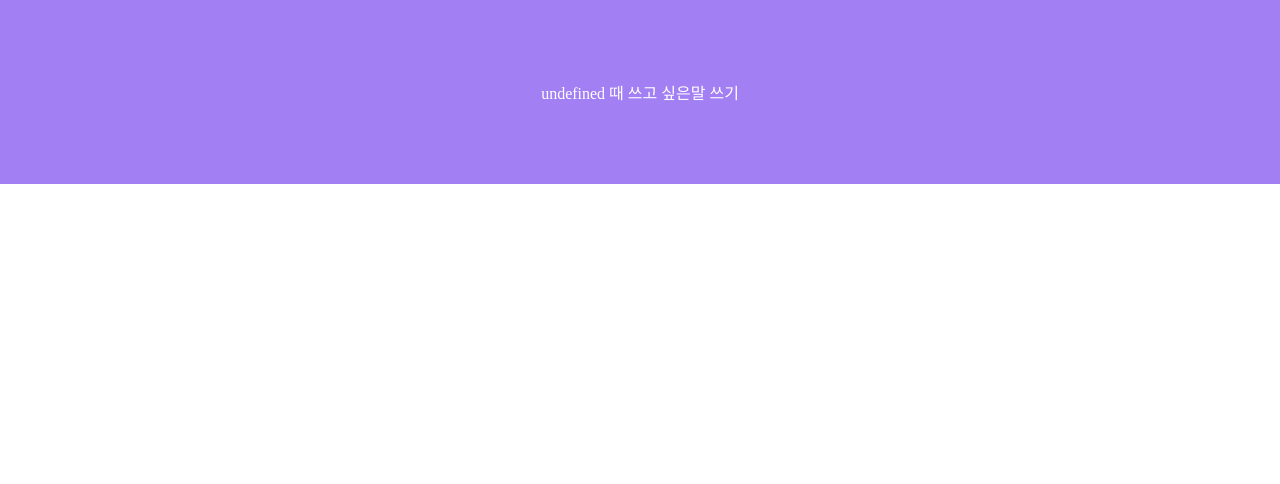
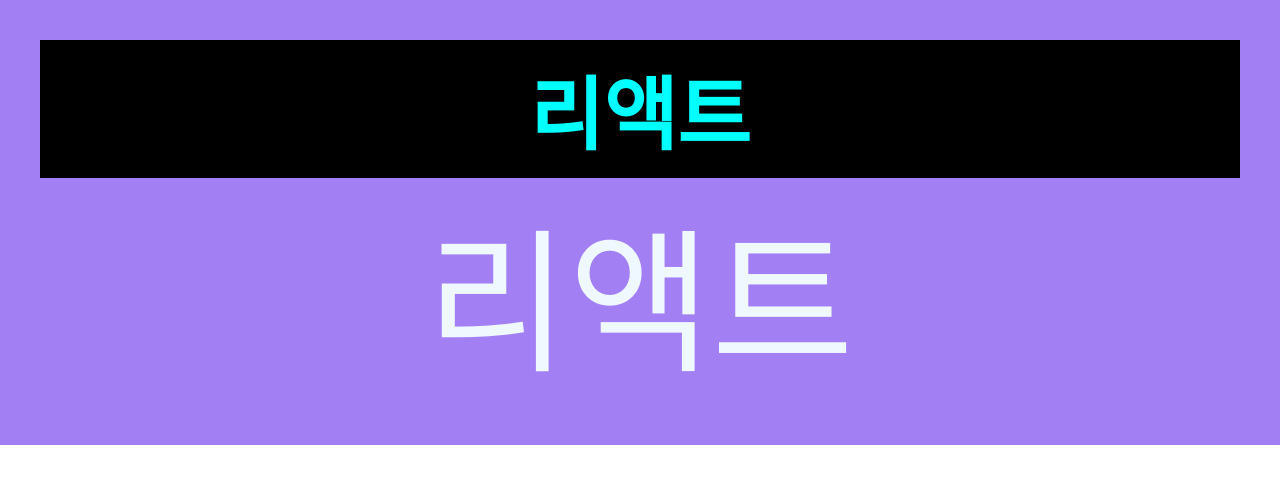
Before and after one commit to star-moon-cloud-k/WebProject, a React (Create React App) app in the folder react/react200/: page / in a window 1280 px wide. Shown: the top 484 px of the page. Built offline with nearby package versions, Linux system fonts and the light colour scheme.

Commit message:
className

```diff
--- a/react/react200/src/App.css
+++ b/react/react200/src/App.css
@@ -5,7 +5,13 @@ div{
   font-family: 고딕;
   text-align: center;
 }
-
+.react{
+  blackgound : rgb(111, 127, 243);
+  color : aliceblue;
+  font-weight : revert;
+  padding : 1px;
+  font-size: 155px;
+}
 h1{
   color : white;
   background-color: #Df3962;
--- a/react/react200/src/App.js
+++ b/react/react200/src/App.js
@@ -2,8 +2,20 @@ import React from 'react';
 import './App.css';
 
 function App() {
-    const name = undefined;
-    return <div>{name || 'undefined 때 쓰고 싶은말 쓰기'}</div>
+    const name = '리액트';
+    const style = {
+        backgroundColor : 'black',
+        color : 'aqua',
+        fontSize : '80px',      //font-size
+        fontWeight : 'bold',    //font-weight
+        padding : 11           //단위를 생략하면 px로 지정
+    }
+    return (
+        <>
+        <div style={style}>{name}</div>
+        <div className="react">{name}</div>
+        </>
+    )
 }
 
 export default App;
```
